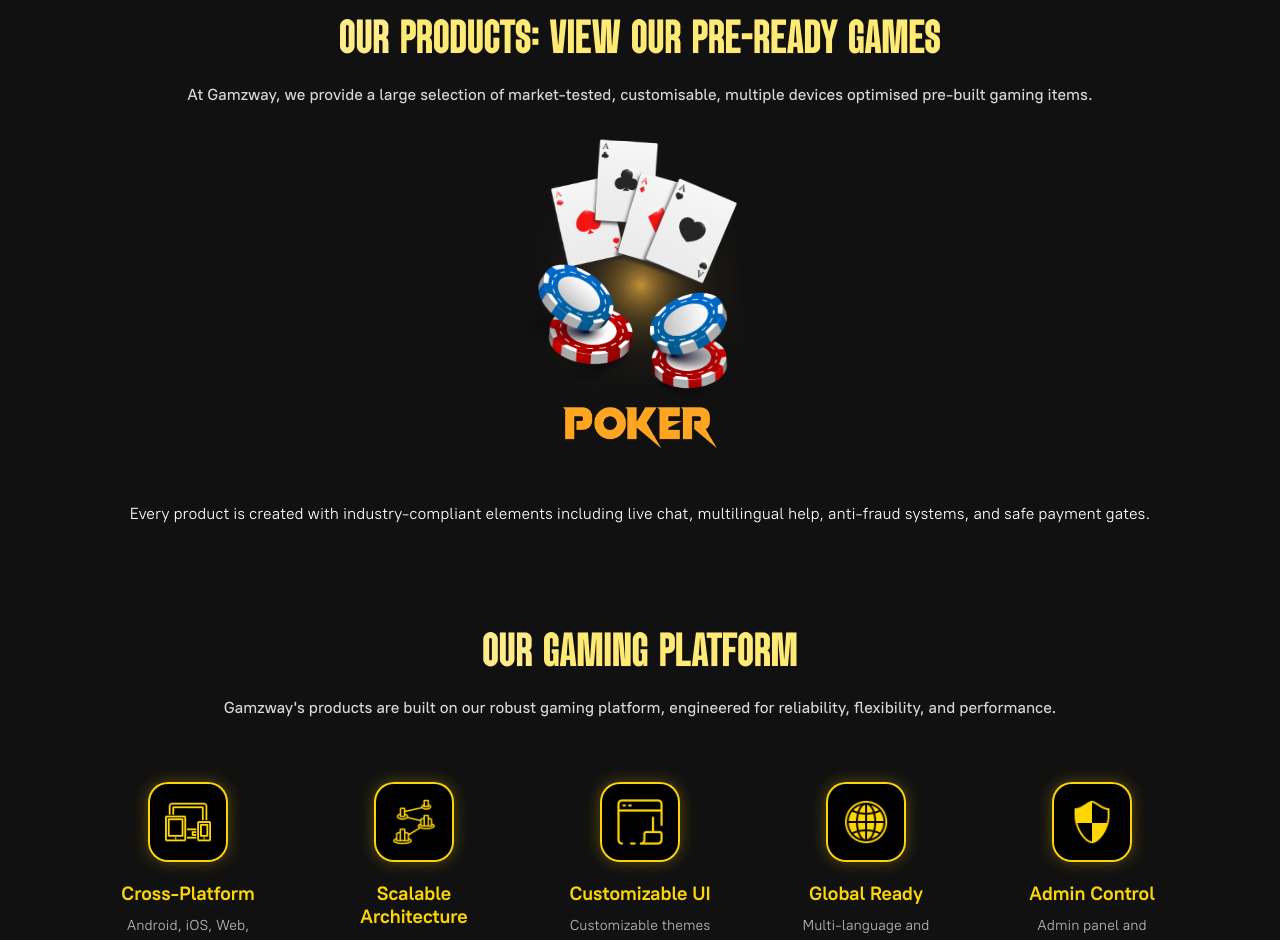
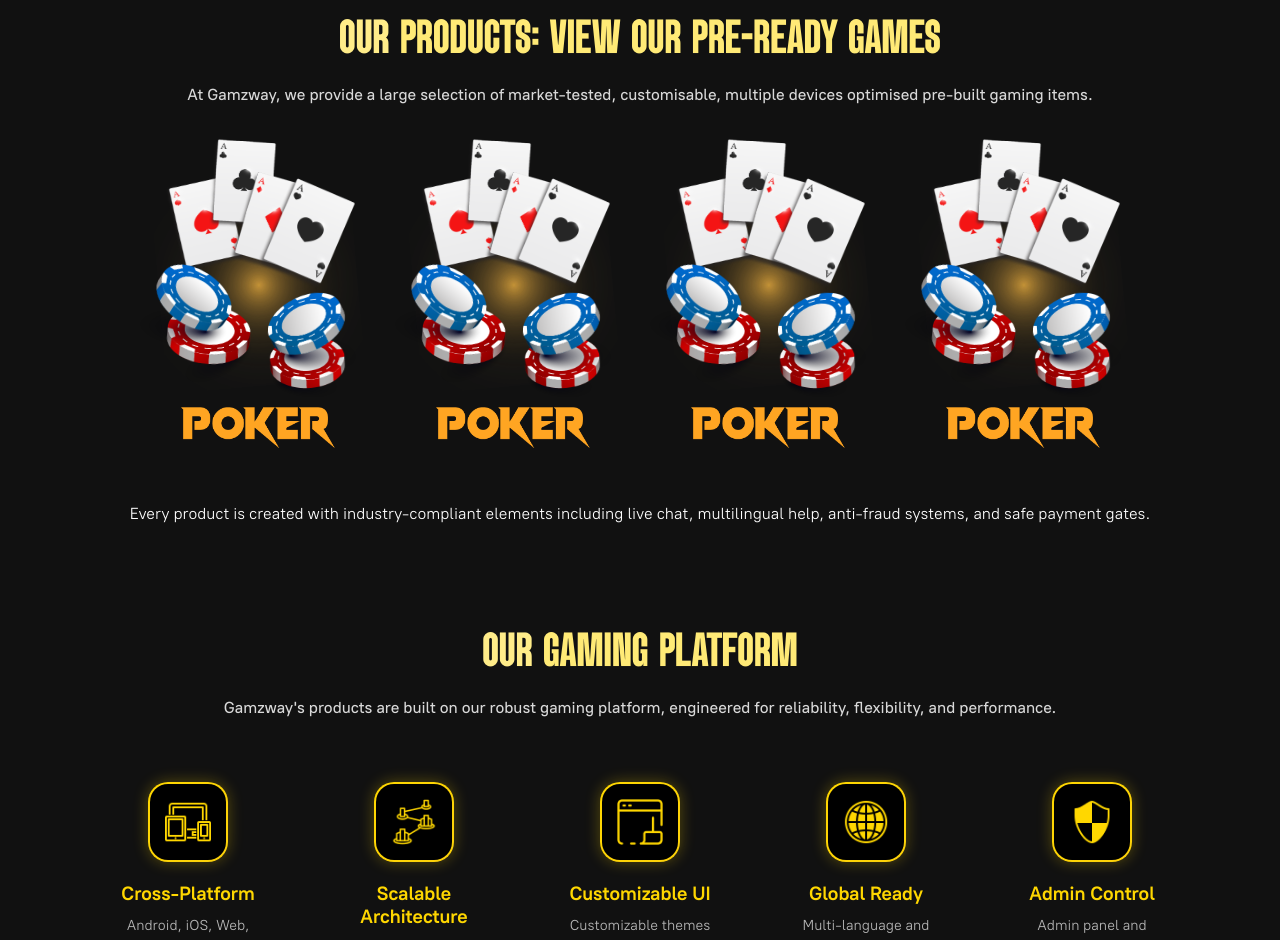
Before and after one commit to amank037/gamzway, a React (Vite) app: page / in a window 1280 px wide. Shown: the part 800-1740 px from the top of the page. Built offline with nearby package versions, Linux system fonts and the light colour scheme.

Commit message:
fixed animations

```diff
--- a/src/components/ProductGrid/ProductGrid.jsx
+++ b/src/components/ProductGrid/ProductGrid.jsx
@@ -36,6 +36,109 @@
           </div>
         </a>
       </div>
+
+      <div className='product-grid-item'>
+        <a href="">
+          <div className="poker-image-stack">
+            <img src="/ProductImages/poker/poker-bg.png" alt="Poker bg" className="poker-stack-img poker-stack-bg" />
+            <img src="/ProductImages/poker/poker-glow.png" alt="Poker Glow" className="poker-stack-img poker-stack-glow" />
+            <div className="card-container card1">
+              <img src="/ProductImages/poker/poker-card1.png" alt="Poker Cards" className="poker-stack-img" />
+            </div>
+            <div className="card-container card2">
+              <img src="/ProductImages/poker/poker-card2.png" alt="Poker Cards" className="poker-stack-img" />
+            </div>
+            <div className="card-container card3">
+              <img src="/ProductImages/poker/poker-card3.png" alt="Poker Cards" className="poker-stack-img" />
+            </div>
+            <div className="card-container card4">
+              <img src="/ProductImages/poker/poker-card4.png" alt="Poker Cards" className="poker-stack-img" />
+            </div>
+            <div className="chip-container chip-left-top">
+              <img src="/ProductImages/poker/poker-chip-left-top.png" alt="Poker Chips Left" className="poker-stack-img" />
+            </div>
+            <div className="chip-container chip-left-bottom">
+              <img src="/ProductImages/poker/poker-chip-left-bottom.png" alt="Poker Chips Left" className="poker-stack-img" />
+            </div>
+            <div className="chip-container chip-right-top">
+              <img src="/ProductImages/poker/poker-chip-right-top.png" alt="Poker Chips Right" className="poker-stack-img" />
+            </div>
+            <div className="chip-container chip-right-bottom">
+              <img src="/ProductImages/poker/poker-chip-right-bottom.png" alt="Poker Chips Right" className="poker-stack-img" />
+            </div>
+            <img src="/ProductImages/poker/poker-text.png" alt="Poker Text" className="poker-stack-img poker-stack-text" />
+          </div>
+        </a>
+      </div>
+
+      <div className='product-grid-item'>
+        <a href="">
+          <div className="poker-image-stack">
+            <img src="/ProductImages/poker/poker-bg.png" alt="Poker bg" className="poker-stack-img poker-stack-bg" />
+            <img src="/ProductImages/poker/poker-glow.png" alt="Poker Glow" className="poker-stack-img poker-stack-glow" />
+            <div className="card-container card1">
+              <img src="/ProductImages/poker/poker-card1.png" alt="Poker Cards" className="poker-stack-img" />
+            </div>
+            <div className="card-container card2">
+              <img src="/ProductImages/poker/poker-card2.png" alt="Poker Cards" className="poker-stack-img" />
+            </div>
+            <div className="card-container card3">
+              <img src="/ProductImages/poker/poker-card3.png" alt="Poker Cards" className="poker-stack-img" />
+            </div>
+            <div className="card-container card4">
+              <img src="/ProductImages/poker/poker-card4.png" alt="Poker Cards" className="poker-stack-img" />
+            </div>
+            <div className="chip-container chip-left-top">
+              <img src="/ProductImages/poker/poker-chip-left-top.png" alt="Poker Chips Left" className="poker-stack-img" />
+            </div>
+            <div className="chip-container chip-left-bottom">
+              <img src="/ProductImages/poker/poker-chip-left-bottom.png" alt="Poker Chips Left" className="poker-stack-img" />
+            </div>
+            <div className="chip-container chip-right-top">
+              <img src="/ProductImages/poker/poker-chip-right-top.png" alt="Poker Chips Right" className="poker-stack-img" />
+            </div>
+            <div className="chip-container chip-right-bottom">
+              <img src="/ProductImages/poker/poker-chip-right-bottom.png" alt="Poker Chips Right" className="poker-stack-img" />
+            </div>
+            <img src="/ProductImages/poker/poker-text.png" alt="Poker Text" className="poker-stack-img poker-stack-text" />
+          </div>
+        </a>
+      </div>
+
+      <div className='product-grid-item'>
+        <a href="">
+          <div className="poker-image-stack">
+            <img src="/ProductImages/poker/poker-bg.png" alt="Poker bg" className="poker-stack-img poker-stack-bg" />
+            <img src="/ProductImages/poker/poker-glow.png" alt="Poker Glow" className="poker-stack-img poker-stack-glow" />
+            <div className="card-container card1">
+              <img src="/ProductImages/poker/poker-card1.png" alt="Poker Cards" className="poker-stack-img" />
+            </div>
+            <div className="card-container card2">
+              <img src="/ProductImages/poker/poker-card2.png" alt="Poker Cards" className="poker-stack-img" />
+            </div>
+            <div className="card-container card3">
+              <img src="/ProductImages/poker/poker-card3.png" alt="Poker Cards" className="poker-stack-img" />
+            </div>
+            <div className="card-container card4">
+              <img src="/ProductImages/poker/poker-card4.png" alt="Poker Cards" className="poker-stack-img" />
+            </div>
+            <div className="chip-container chip-left-top">
+              <img src="/ProductImages/poker/poker-chip-left-top.png" alt="Poker Chips Left" className="poker-stack-img" />
+            </div>
+            <div className="chip-container chip-left-bottom">
+              <img src="/ProductImages/poker/poker-chip-left-bottom.png" alt="Poker Chips Left" className="poker-stack-img" />
+            </div>
+            <div className="chip-container chip-right-top">
+              <img src="/ProductImages/poker/poker-chip-right-top.png" alt="Poker Chips Right" className="poker-stack-img" />
+            </div>
+            <div className="chip-container chip-right-bottom">
+              <img src="/ProductImages/poker/poker-chip-right-bottom.png" alt="Poker Chips Right" className="poker-stack-img" />
+            </div>
+            <img src="/ProductImages/poker/poker-text.png" alt="Poker Text" className="poker-stack-img poker-stack-text" />
+          </div>
+        </a>
+      </div>
+
     </div>
   )
 }
```
